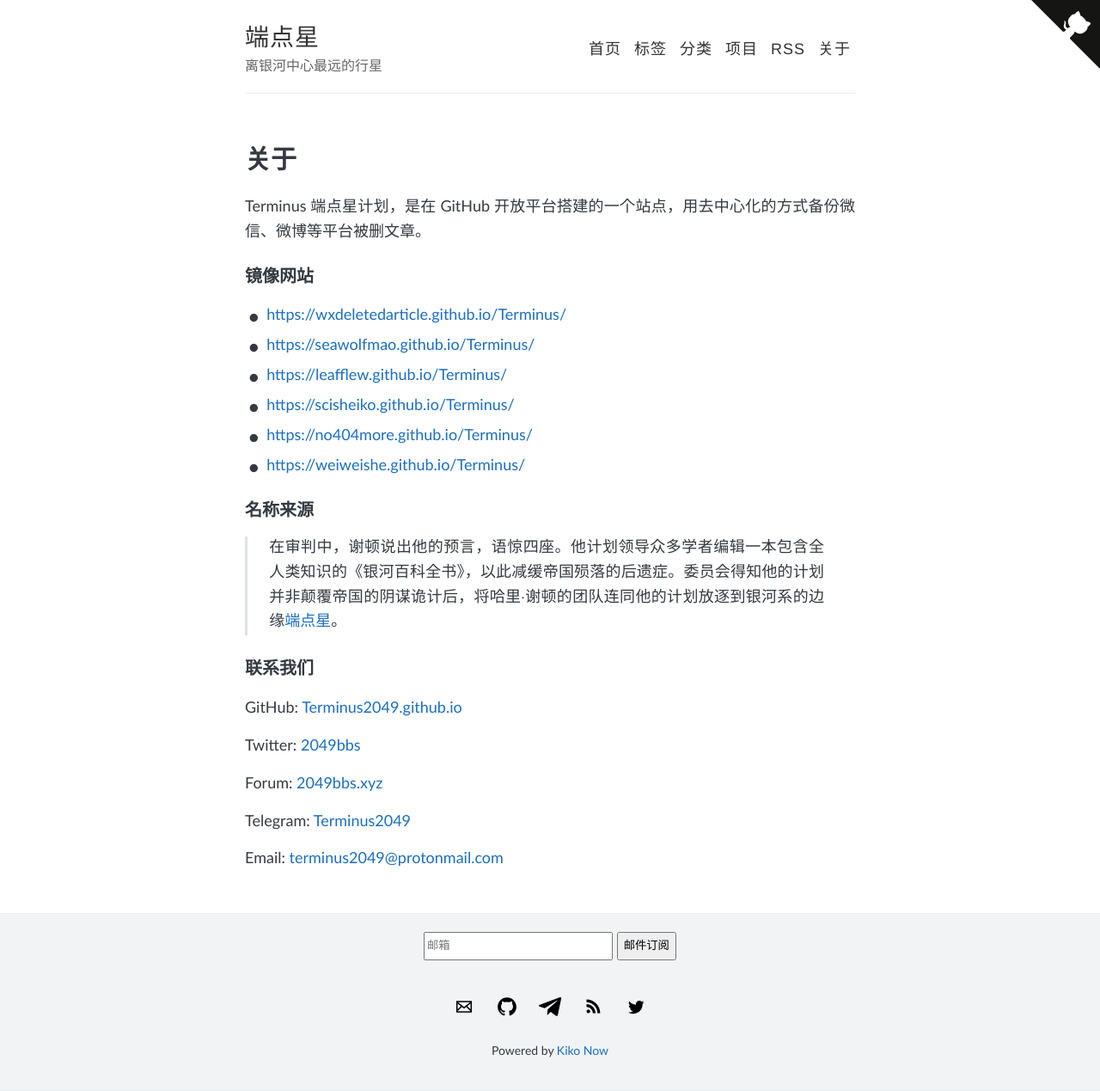
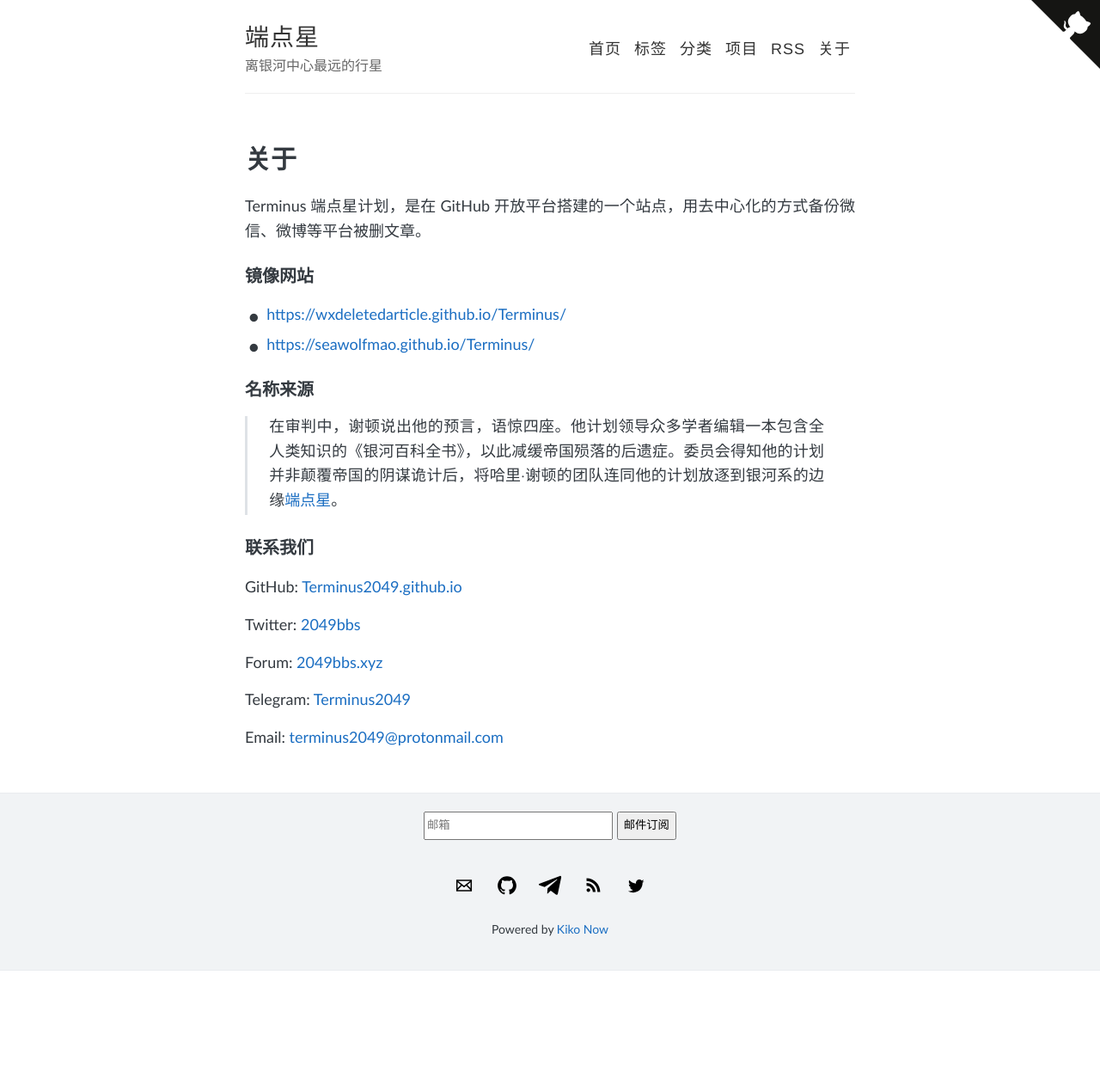
Before and after one commit to Terminus2049/Terminus2049.github.io, a Jekyll site: the page built from about.html, in a window 1280 px wide. Shown: the whole page at 86% size. Built offline with Jekyll 4.4.1, drawn with Linux system fonts in a browser that asks for light colours; after the commit the page ends 1129 px from its top, so only the background shows below that.

Commit message:
移除被墙镜像

```diff
--- a/about.html
+++ b/about.html
@@ -15,10 +15,6 @@
 <ul>
   <li><a href="https://wxdeletedarticle.github.io/Terminus/">https://wxdeletedarticle.github.io/Terminus/</a></li>
   <li><a href="https://seawolfmao.github.io/Terminus/">https://seawolfmao.github.io/Terminus/</a></li>
-  <li><a href="https://leafflew.github.io/Terminus/">https://leafflew.github.io/Terminus/</a></li>
-  <li><a href="https://scisheiko.github.io/Terminus/">https://scisheiko.github.io/Terminus/</a></li>
-  <li><a href="https://no404more.github.io/Terminus/">https://no404more.github.io/Terminus/</a></li>
-  <li><a href="https://weiweishe.github.io/Terminus/">https://weiweishe.github.io/Terminus/</a></li>
 </ul>
 
 <h3>名称来源</h3>
```
Also changed, not shown: README.md.
